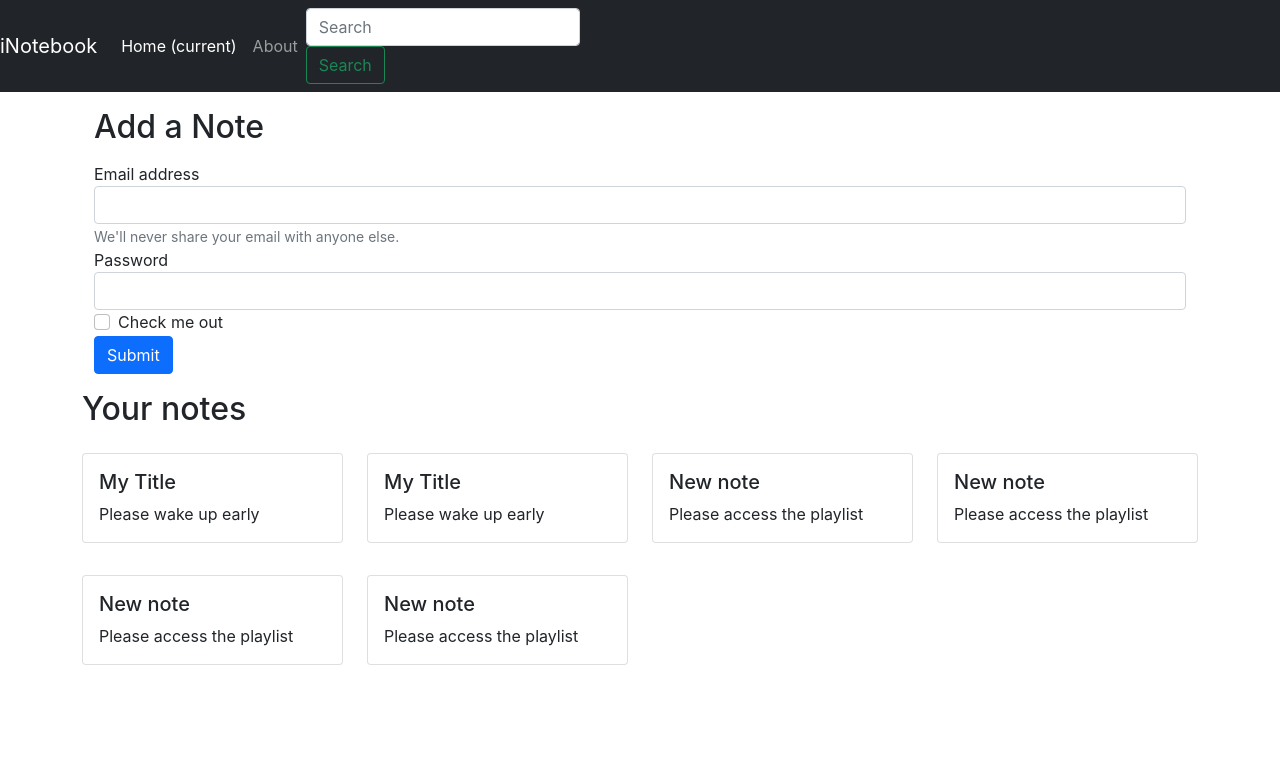
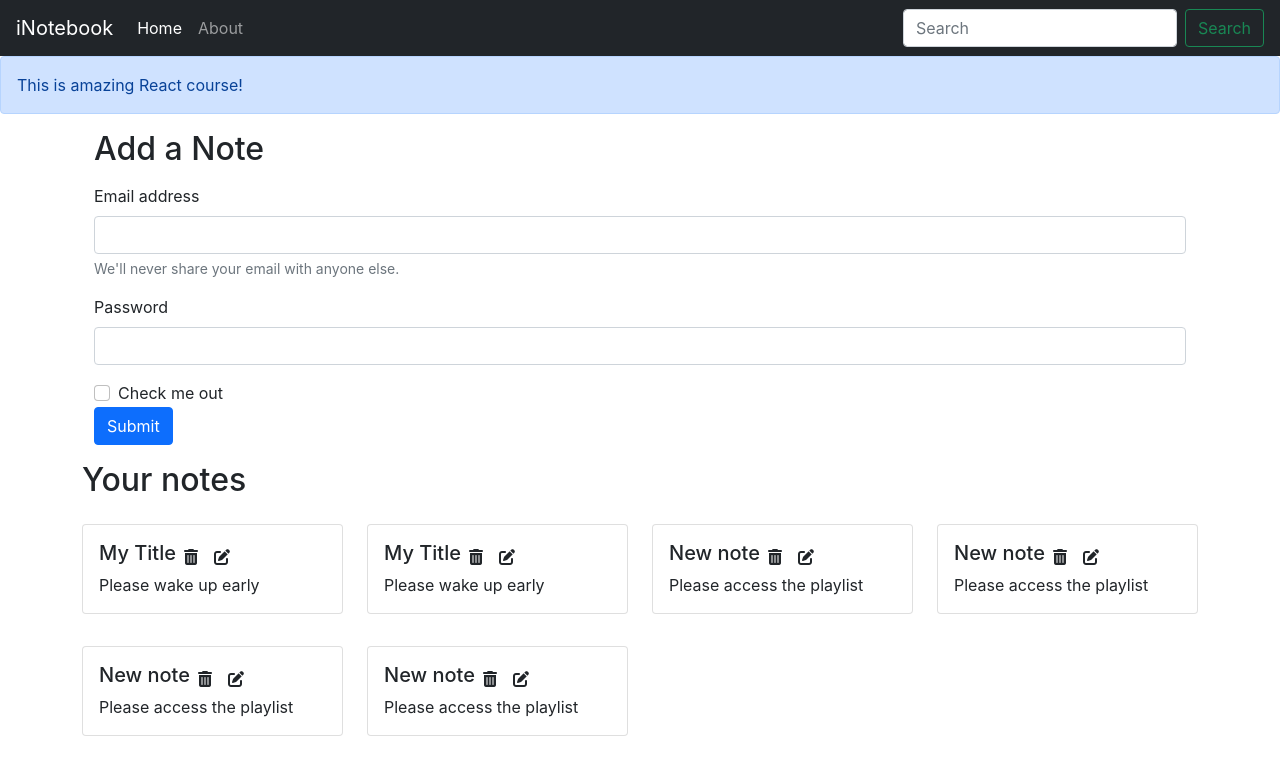
Before and after one commit to Bansichangela/iNotebook-frontend, a React (Create React App) app: page / in a window 1280 px wide. Shown: the top 772 px of the page. Built offline with nearby package versions, Linux system fonts and the light colour scheme.

Commit message:
Video 62 complete

```diff
--- a/public/index.html
+++ b/public/index.html
@@ -11,8 +11,13 @@
   <link rel="manifest" href="%PUBLIC_URL%/manifest.json" />
 
   <title>iNotebook - Your notes secured in the cloud</title>
+  <link rel="stylesheet" href="https://cdn.jsdelivr.net/npm/bootstrap@4.6.2/dist/css/bootstrap.min.css"
+    integrity="sha384-xOolHFLEh07PJGoPkLv1IbcEPTNtaed2xpHsD9ESMhqIYd0nLMwNLD69Npy4HI+N" crossorigin="anonymous">
   <link href="https://cdn.jsdelivr.net/npm/bootstrap@5.1.3/dist/css/bootstrap.min.css" rel="stylesheet"
     integrity="sha384-1BmE4kWBq78iYhFldvKuhfTAU6auU8tT94WrHftjDbrCEXSU1oBoqyl2QvZ6jIW3" crossorigin="anonymous">
+  <link rel="stylesheet" href="https://cdnjs.cloudflare.com/ajax/libs/font-awesome/6.5.1/css/all.min.css"
+    integrity="sha512-DTOQO9RWCH3ppGqcWaEA1BIZOC6xxalwEsw9c2QQeAIftl+Vegovlnee1c9QX4TctnWMn13TZye+giMm8e2LwA=="
+    crossorigin="anonymous" referrerpolicy="no-referrer" />
 </head>
 
 <body>
--- a/src/App.js
+++ b/src/App.js
@@ -5,6 +5,7 @@ import { Home } from "./components/Home";
 import About from "./components/About";
 
 import NoteState from "./context/notes/NoteState";
+import { Alert } from "./components/Alert";
 
 function App() {
   return (
@@ -12,6 +13,7 @@ function App() {
       <NoteState>
         <Router>
           <Navbar />
+          <Alert message="This is amazing React course!" />
           <div className="container">
             <Routes>
               <Route path="/" element={<Home />} />
--- /dev/null
+++ b/src/components/Alert.js
@@ -0,0 +1,11 @@
+import React from "react";
+
+export const Alert = (props) => {
+  return (
+    <div>
+      <div class="alert alert-primary" role="alert">
+        {props.message}
+      </div>
+    </div>
+  );
+};
--- a/src/components/Home.js
+++ b/src/components/Home.js
@@ -6,34 +6,34 @@ export const Home = () => {
     <div>
       <div className="container my-3">
         <h2>Add a Note</h2>
-        <form class="my-3">
-          <div class="form-group">
-            <label for="exampleInputEmail1">Email address</label>
+        <form className="my-3">
+          <div className="form-group">
+            <label htmlFor="exampleInputEmail1">Email address</label>
             <input
               type="email"
-              class="form-control"
+              className="form-control"
               id="exampleInputEmail1"
               aria-describedby="emailHelp"
             />
-            <small id="emailHelp" class="form-text text-muted">
+            <small id="emailHelp" className="form-text text-muted">
               We'll never share your email with anyone else.
             </small>
           </div>
-          <div class="form-group">
-            <label for="exampleInputPassword1">Password</label>
+          <div className="form-group">
+            <label htmlFor="exampleInputPassword1">Password</label>
             <input
               type="password"
-              class="form-control"
+              className="form-control"
               id="exampleInputPassword1"
             />
           </div>
-          <div class="form-group form-check">
+          <div className="form-group form-check">
             <input
               type="checkbox"
-              class="form-check-input"
+              className="form-check-input"
               id="exampleCheck1"
             />
-            <label class="form-check-label" for="exampleCheck1">
+            <label className="form-check-label" htmlFor="exampleCheck1">
               Check me out
             </label>
           </div>
--- a/src/components/Navbar.js
+++ b/src/components/Navbar.js
@@ -47,7 +47,7 @@ export const Navbar = () => {
             </Link>
           </li>
         </ul>
-        <form className="form-inline my-2 my-lg-0">
+        <form className="form-inline my-2 my-lg-0 ">
           <input
             className="form-control mr-sm-2"
             type="search"
--- a/src/components/Noteitem.js
+++ b/src/components/Noteitem.js
@@ -4,13 +4,17 @@ const Noteitem = (props) => {
   // eslint-disable-next-line
   const { note } = props;
   return (
-    <div className="col-md-3 ">
+    <div className="col-md-3">
       {/* {note.title}
       {note.description} */}
-      <div class="card my-3">
-        <div class="card-body">
-          <h5 class="card-title">{note.title}</h5>
-          <p class="card-text">{note.description}</p>
+      <div className="card my-3">
+        <div className="card-body">
+          <div className="d-flex align-items-center">
+            <h5 className="card-title">{note.title}</h5>
+            <i className="fa-solid fa-trash-can mx-2"></i>
+            <i className="fa-solid fa-pen-to-square mx-2"></i>
+          </div>
+          <p className="card-text">{note.description}</p>
         </div>
       </div>
     </div>
--- a/src/components/Notes.js
+++ b/src/components/Notes.js
@@ -10,7 +10,7 @@ const Notes = () => {
     <div className="row my-3">
       <h2>Your notes</h2>
       {notes.map((note) => {
-        return <Noteitem note={note} />;
+        return <Noteitem key={note.id} note={note} />;
       })}
     </div>
   );
--- a/src/index.css
+++ b/src/index.css
@@ -1,13 +1,17 @@
 body {
   margin: 0;
-  font-family: -apple-system, BlinkMacSystemFont, 'Segoe UI', 'Roboto', 'Oxygen',
-    'Ubuntu', 'Cantarell', 'Fira Sans', 'Droid Sans', 'Helvetica Neue',
+  font-family: -apple-system, BlinkMacSystemFont, "Segoe UI", "Roboto", "Oxygen",
+    "Ubuntu", "Cantarell", "Fira Sans", "Droid Sans", "Helvetica Neue",
     sans-serif;
   -webkit-font-smoothing: antialiased;
   -moz-osx-font-smoothing: grayscale;
 }
 
 code {
-  font-family: source-code-pro, Menlo, Monaco, Consolas, 'Courier New',
+  font-family: source-code-pro, Menlo, Monaco, Consolas, "Courier New",
     monospace;
 }
+
+i {
+  cursor: pointer;
+}
```
